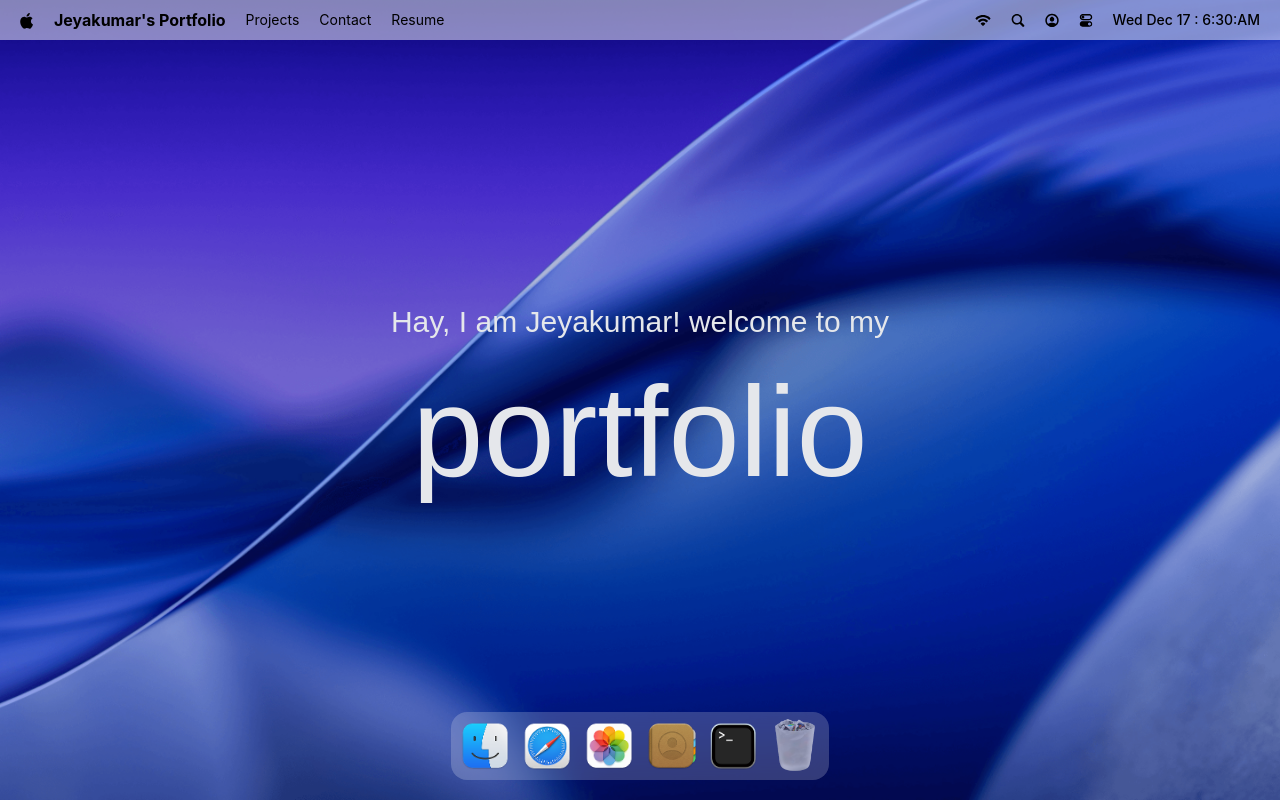
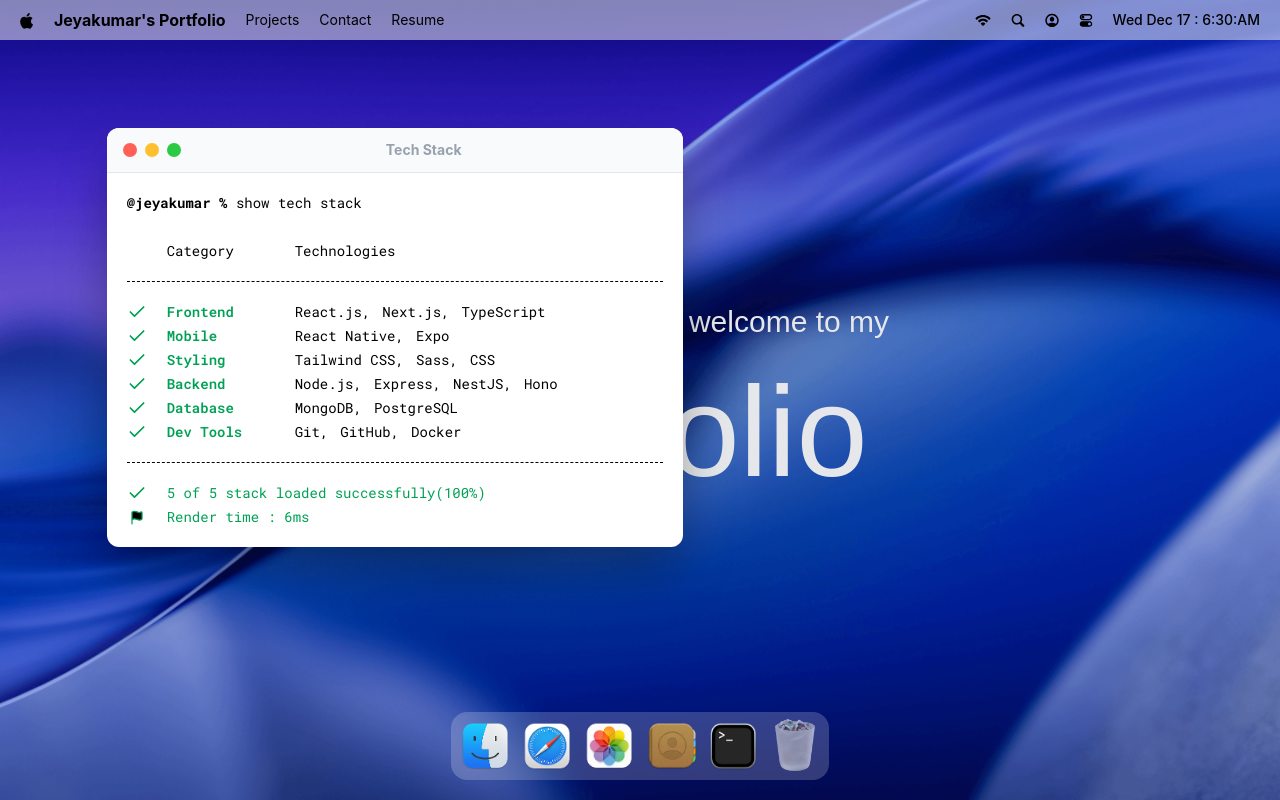
Before and after one commit to Jeyakumarthomas/mac-portfolio, a React (Vite) app: page / in a window 1280 px wide. Both pictures are taken after a click on the button 733 px from the left and 746 px from the top of the page. Built offline with nearby package versions, Linux system fonts and the light colour scheme; a web font is replaced by a local one.

Commit message:
implement a hoc for managing window states and add the first window - terminal

```diff
--- a/src/App.jsx
+++ b/src/App.jsx
@@ -1,5 +1,10 @@
-import React from 'react';
+import  gsap  from 'gsap';
+import { Draggable } from "gsap/Draggable";
+gsap.registerPlugin(Draggable);
+
 import { Navbar,Welcome,Dock } from '#components';
+import { Terminal } from '#windows';
+
 
 const App = () => {
   return (
@@ -8,6 +13,7 @@
         <Navbar/>
         <Welcome/>
         <Dock/>
+        <Terminal/>
     </main>
 
   )
--- a/src/components/Dock.jsx
+++ b/src/components/Dock.jsx
@@ -11,9 +11,9 @@
   const toggleApp = (app) => {
     if(!app.canOpen)return;
 
-    const window = windows[app.id]
+    const window = windows[app.id];
 
-    if(window.isOpen){
+    if(!window){
       console.error(`Window not found for app:${app.id}`);
       return;
     }
--- /dev/null
+++ b/src/components/WindowControls.jsx
@@ -0,0 +1,16 @@
+import useWindowStore from "#store/window"
+
+const WindowControls = ({target}) => {
+
+  const {closeWindow} = useWindowStore();
+
+  return (
+    <div id="window-controls">
+      <div className="close" onClick={()=>closeWindow(target)}></div>
+      <div className="minimize"></div>
+      <div className="maximize"></div>
+      </div>
+  )
+}
+
+export default WindowControls
--- a/src/components/index.js
+++ b/src/components/index.js
@@ -1,5 +1,7 @@
 import Navbar from '#components/Navbar';
-import Welcome from '#components/Welcome'
-import Dock from '#components/Dock'
+import Welcome from '#components/Welcome';
+import Dock from '#components/Dock';
+import WindowControls from '#components/WindowControls';
 
-export {Navbar,Welcome,Dock};
+
+export {Navbar,Welcome,Dock,WindowControls};
--- /dev/null
+++ b/src/hoc/WindowWrapper.jsx
@@ -0,0 +1,48 @@
+import { useLayoutEffect, useRef } from "react";
+import {useGSAP} from "@gsap/react";
+import gsap  from "gsap";
+import { Draggable } from "gsap/Draggable";
+import useWindowStore from "#store/window.js";
+
+const WindowWrapper = (Component, windowKey) => {
+  const Wrapped = (props) => {
+    const { focusWindow, windows } = useWindowStore();
+    const { isOpen, zIndex } = windows[windowKey];
+
+    const ref = useRef(null);
+
+    useGSAP(()=>{
+      const el = ref.current;
+      if(!el || !isOpen) return;
+
+      el.style.display = "block";
+
+      gsap.fromTo(el,{scale:0.8,opacity:0,y:40},{scale:1,opacity:1,y:0,duration:0.2,ease:'power3.out'});
+
+    },[isOpen]);
+
+    useGSAP(()=>{
+      const el = ref.current;
+      if(!el) return;
+
+      const [instance] = Draggable.create(el,{onPress:()=>focusWindow(windowKey)});
+      return () => instance.kill()
+    },[]);
+
+    useLayoutEffect(()=>{
+      const el = ref.current;
+      if(!el) return;
+      el.style.display = isOpen ? "block" : "none";
+    },[isOpen]);
+
+    return ( <section id={windowKey} ref={ref} style={{ zIndex }} className="absolute">
+        <Component {...props}/>
+    </section>
+  );};
+
+  Wrapped.displayName = `WindowWrapper(${Component.displayName || Component.name || 'Component'})`
+
+  return Wrapped;
+};
+
+export default WindowWrapper;
--- /dev/null
+++ b/src/windows/Terminal.jsx
@@ -0,0 +1,55 @@
+import { techStack } from '#constants';
+import WindowWrapper from '#hoc/WindowWrapper.jsx'
+import { Check, Flag } from 'lucide-react';
+import { WindowControls } from '#components';
+
+const Terminal = () => {
+  return (
+    <>
+    <div id='window-header'>
+        <WindowControls target="terminal"/>
+        <h2>Tech Stack</h2>
+    </div>
+
+    <div className='techstack'>
+        <p>
+            <span className='font-bold'>@jeyakumar % </span>
+            show tech stack
+        </p>
+        <div className='label'>
+            <p className='w-32'>Category</p>
+            <p>Technologies</p>
+        </div>
+
+        <ul className='content'>
+            {techStack.map(({category,items})=>(
+                <li key={category} className='flex items-center'>
+                <Check className="check" size={20} />
+
+                    <h3>{category}</h3>
+                    <ul>
+                        {items.map((item,i)=>(
+                            <li key={i}>{item}{i < items.length - 1 ? "," : ""}</li>
+                        ))}
+                    </ul>
+                </li>
+            ))}
+        </ul>
+        <div className='footnote'>
+            <p>
+            <Check size={20}/> 5 of 5 stack loaded successfully(100%)
+            </p>
+
+            <p className='"text-black'>
+                <Flag size ={15} fill="black"/>
+                Render time : 6ms
+            </p>
+        </div>
+    </div>
+    </>
+  )
+};
+
+const TerminalWindow = WindowWrapper(Terminal,'terminal');
+
+export default TerminalWindow;
--- /dev/null
+++ b/src/windows/index.js
@@ -0,0 +1,4 @@
+import Terminal from "#windows/Terminal.jsx";
+
+
+export {Terminal}
```
